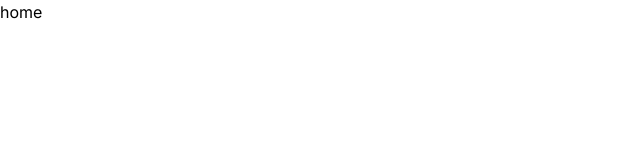
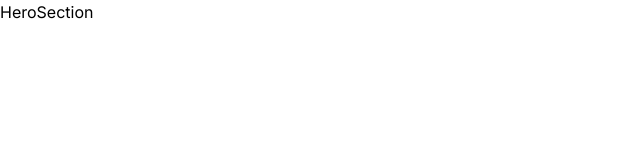
Before and after one commit to iamBlissMedik/hng-task-two, a Next.js app: page / in a window 1280 px wide. Shown: the top 160 px of the page, without its empty margins (0-640 px from the left). Built offline with nearby package versions, Linux system fonts and the light colour scheme.

Commit message:
clean up

```diff
--- a/package.json
+++ b/package.json
@@ -20,6 +20,7 @@
     "postcss": "8.4.29",
     "react": "18.2.0",
     "react-dom": "18.2.0",
+    "react-icons": "^4.11.0",
     "tailwindcss": "3.3.3",
     "typescript": "5.2.2"
   }
--- a/src/app/page.tsx
+++ b/src/app/page.tsx
@@ -1,9 +1,6 @@
-import Image from 'next/image'
+import HomePage from "@/components/HomePage";
+
 
 export default function Home() {
-  return (
-    <div>
-      home
-    </div>
-  )
+  return <HomePage />;
 }
--- /dev/null
+++ b/src/components/HeroSection.tsx
@@ -0,0 +1,6 @@
+const HeroSection = () => {
+  return (
+    <div>HeroSection</div>
+  )
+}
+export default HeroSection
--- /dev/null
+++ b/src/components/HomePage.tsx
@@ -0,0 +1,10 @@
+import HeroSection from "./HeroSection";
+
+const HomePage = () => {
+  return (
+    <div>
+      <HeroSection />
+    </div>
+  );
+};
+export default HomePage;
```
Also changed, not shown: 1 other file (tests, documents, lock files or other folders).
